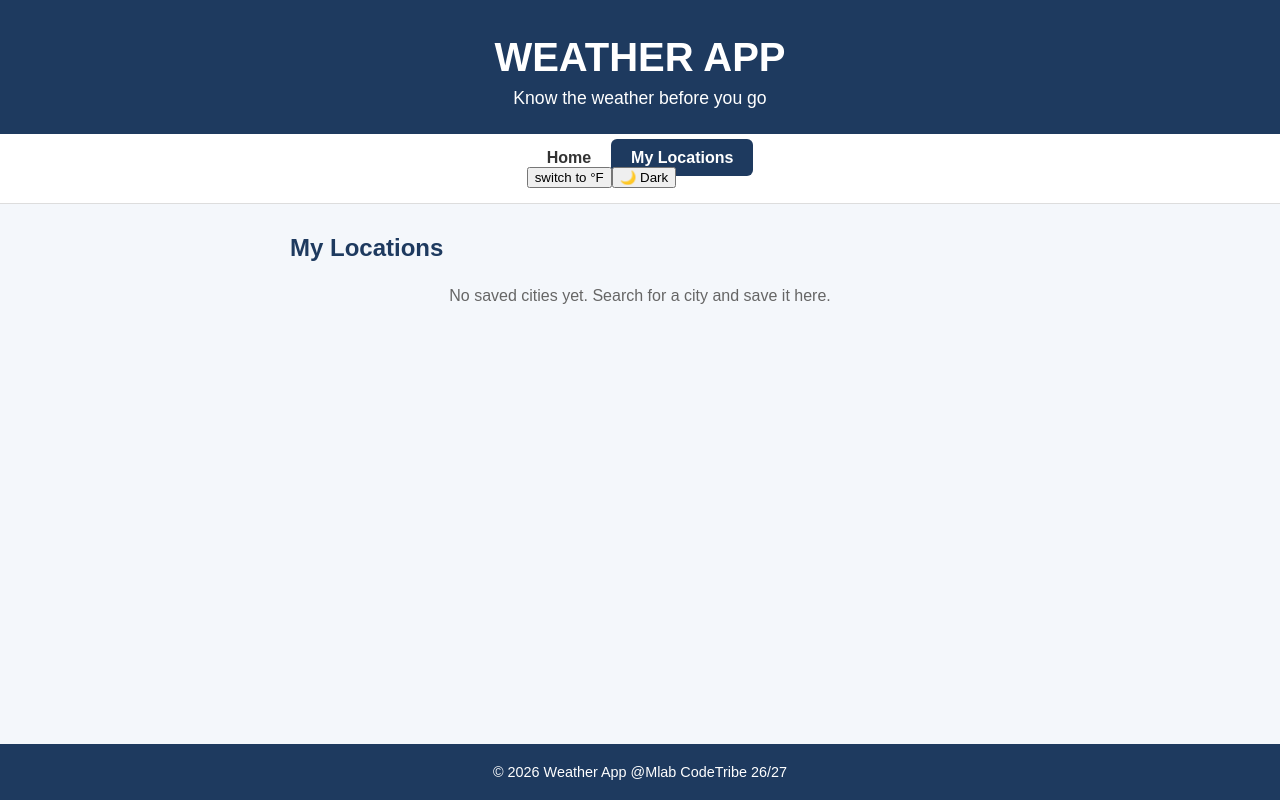
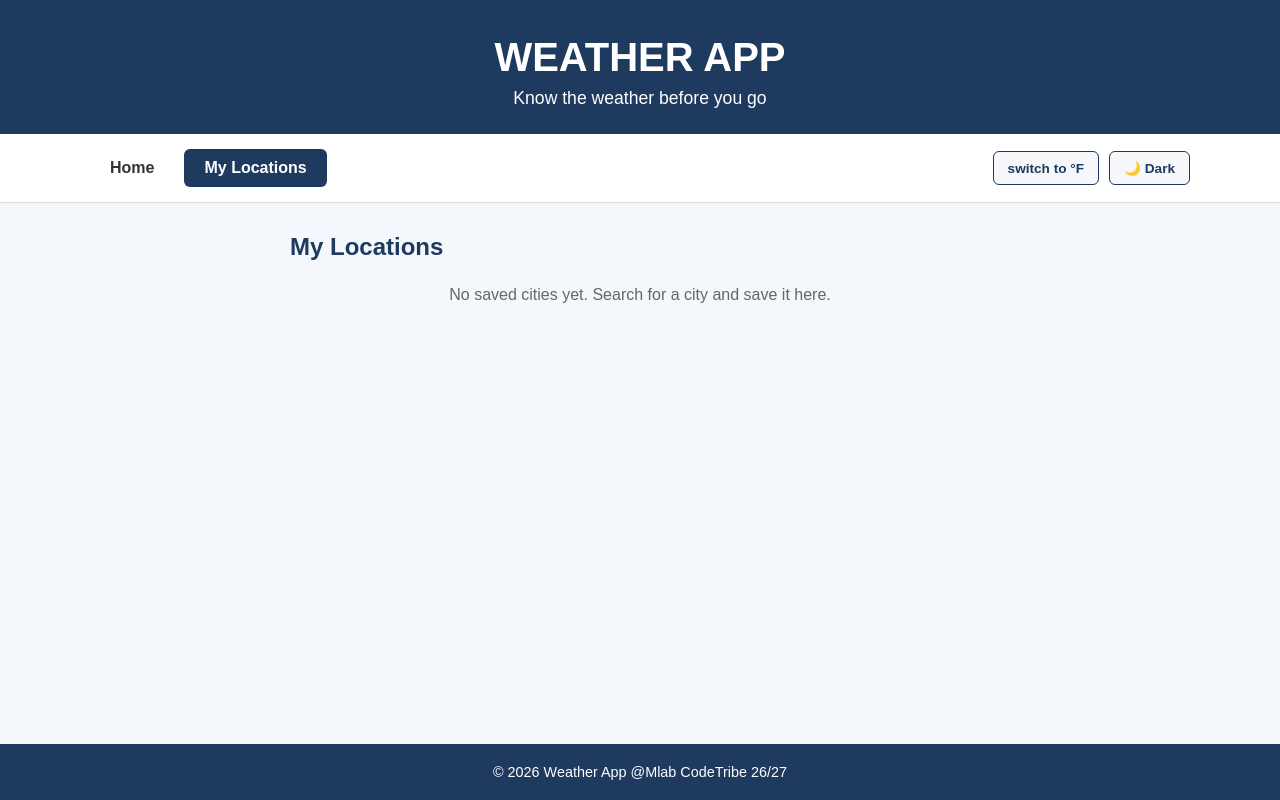
Before and after one commit to siyamthandagwamanda/CodeTribe_Weather_App_Task, a React (Vite) app: page /my-locations in a window 1280 px wide. Built offline with nearby package versions, Linux system fonts and the light colour scheme.

Commit message:
generated from UI platform that outputs clean, scoped CSS

```diff
--- a/src/Styles/Footer.css
+++ b/src/Styles/Footer.css
@@ -11,3 +11,7 @@
   margin: 0;
   font-size: 0.9rem;
 }
+
+body[dark-theme="dark"] .footer {
+  background: #16233a;
+}
--- a/src/Styles/Header.css
+++ b/src/Styles/Header.css
@@ -14,3 +14,7 @@
   margin: 8px 0 0;
   font-size: 1.1rem;
 }
+
+body[dark-theme="dark"] .header {
+  background: #16233a;
+}
--- a/src/Styles/MyLocationsPage.css
+++ b/src/Styles/MyLocationsPage.css
@@ -36,6 +36,14 @@
   color: #666;
 }
 
+body[dark-theme="dark"] .saved-header h2 {
+  color: #e8edf5;
+}
+
+body[dark-theme="dark"] .empty-message {
+  color: #a8b6cc;
+}
+
 .saved-weather-list {
   display: flex;
   flex-direction: column;
--- a/src/Styles/Navigation.css
+++ b/src/Styles/Navigation.css
@@ -1,10 +1,50 @@
 .navigation {
   display: flex;
   justify-content: center;
-  gap: 10px;
   padding: 15px 20px;
   background: #ffffff;
   border-bottom: 1px solid #ddd;
+}
+
+.navigation-container {
+  display: flex;
+  align-items: center;
+  justify-content: space-between;
+  gap: 15px;
+  width: 100%;
+  max-width: 1100px;
+}
+
+.navigation-links {
+  display: flex;
+  gap: 10px;
+}
+
+.navigation-settings {
+  display: flex;
+  gap: 10px;
+}
+
+.settings-toggle {
+  padding: 8px 14px;
+  border: 1px solid #1e3a5f;
+  border-radius: 6px;
+  background: #f5f7fa;
+  color: #1e3a5f;
+  font-weight: 600;
+  font-size: 0.85rem;
+  cursor: pointer;
+  transition: 0.2s ease;
+}
+
+.settings-toggle:hover {
+  background: #e7ecf3;
+}
+
+@media (max-width: 600px) {
+  .navigation-container {
+    flex-direction: column;
+  }
 }
 
 .nav-link {
@@ -24,3 +64,26 @@
   background: #1e3a5f;
   color: white;
 }
+
+body[dark-theme="dark"] .navigation {
+  background: #16233a;
+  border-bottom: 1px solid #223454;
+}
+
+body[dark-theme="dark"] .nav-link {
+  color: #e8edf5;
+}
+
+body[dark-theme="dark"] .nav-link:hover {
+  background: #223454;
+}
+
+body[dark-theme="dark"] .settings-toggle {
+  background: #223454;
+  color: #e8edf5;
+  border: 1px solid #2c3f5f;
+}
+
+body[dark-theme="dark"] .settings-toggle:hover {
+  background: #2c3f5f;
+}
--- a/src/Styles/WeatherCard.css
+++ b/src/Styles/WeatherCard.css
@@ -63,6 +63,29 @@
   font-size: 1rem;
 }
 
+body[dark-theme="dark"] .weather-card {
+  background: #16233a;
+  box-shadow: 0 4px 15px rgba(0, 0, 0, 0.4);
+}
+
+body[dark-theme="dark"] .weather-card-header h2,
+body[dark-theme="dark"] .temperature {
+  color: #e8edf5;
+}
+
+body[dark-theme="dark"] .condition,
+body[dark-theme="dark"] .weather-detail span {
+  color: #a8b6cc;
+}
+
+body[dark-theme="dark"] .weather-detail {
+  background: #1e2f47;
+}
+
+body[dark-theme="dark"] .weather-detail strong {
+  color: #e8edf5;
+}
+
 @media (max-width: 600px) {
   .weather-card {
     padding: 20px;
```
